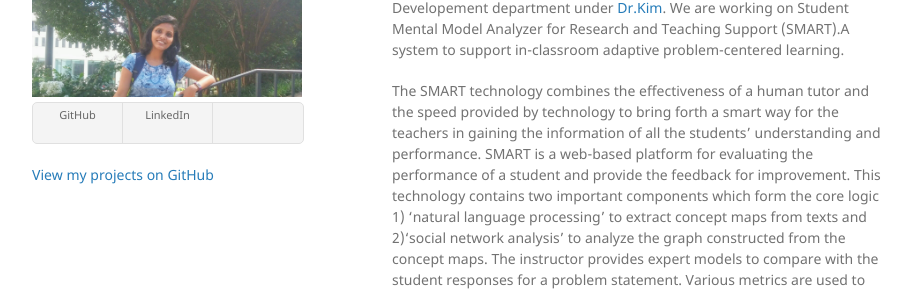
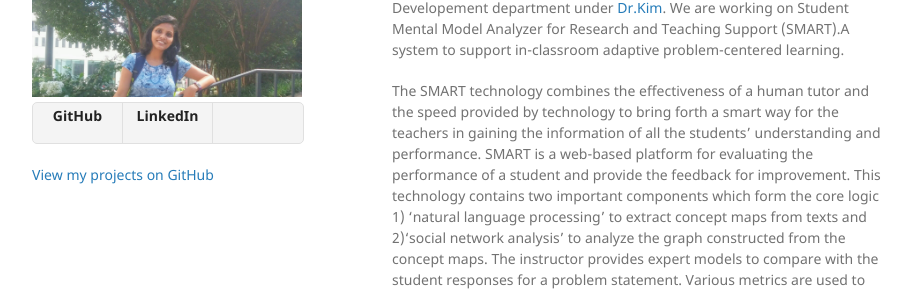
Before and after one commit to ashwini88/ashwinipp, a Jekyll site: the page built from index.md, in a window 1280 px wide. Shown: the part 207-500 px from the top of the page, without its empty margins (178-1099 px from the left). Built offline with Jekyll 4.4.1, drawn with Linux system fonts in a browser that asks for light colours; the repository's description, which GitHub fills in, is left out.

Commit message:
Update default.html

```diff
--- a/_layouts/default.html
+++ b/_layouts/default.html
@@ -22,8 +22,8 @@
 
         {% if site.show_downloads %}
         <ul class="downloads">
-          <li><a href="https://github.com/{{ site.github_username }}"><i class="fa fa-github"></i> GitHub</a></li>
-          <li><a href="https://linkedin.com/in/{{ site.linkedin_username }}"><i class="fa fa-linkedin"></i> LinkedIn</a></li>
+          <li><a href="https://github.com/{{ site.github_username }}"><i class="fa fa-github"></i><strong>GitHub</strong></a></li>
+          <li><a href="https://linkedin.com/in/{{ site.linkedin_username }}"><i class="fa fa-linkedin"></i><strong>LinkedIn</strong></a></li>
         </ul>
         {% endif %}
 
```
